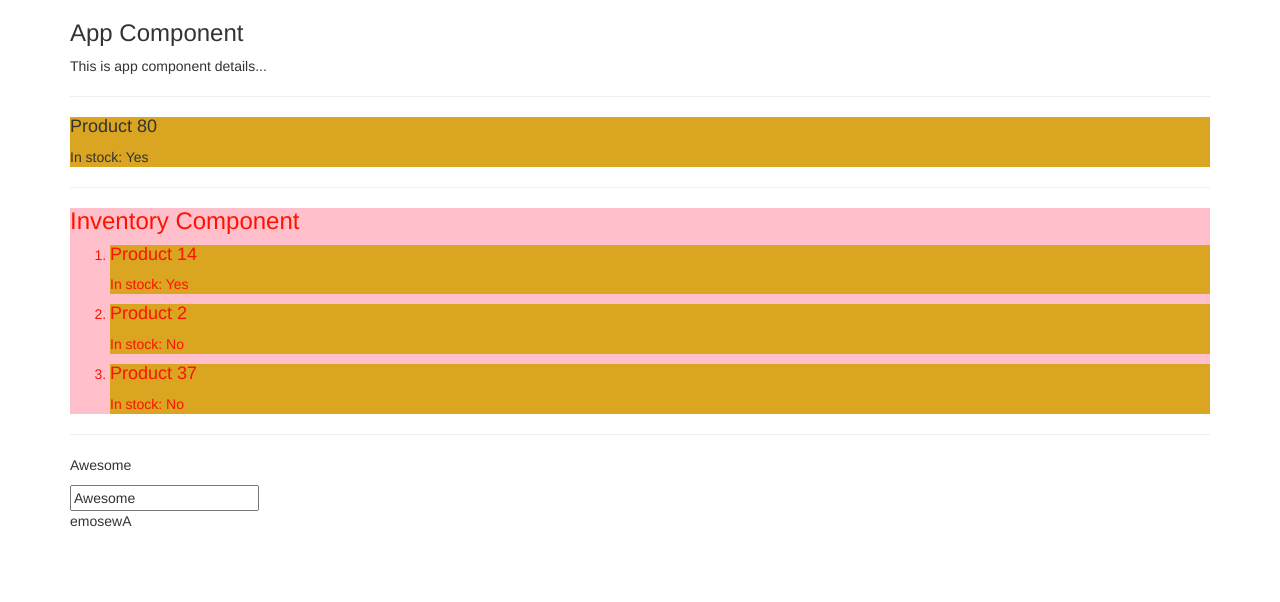
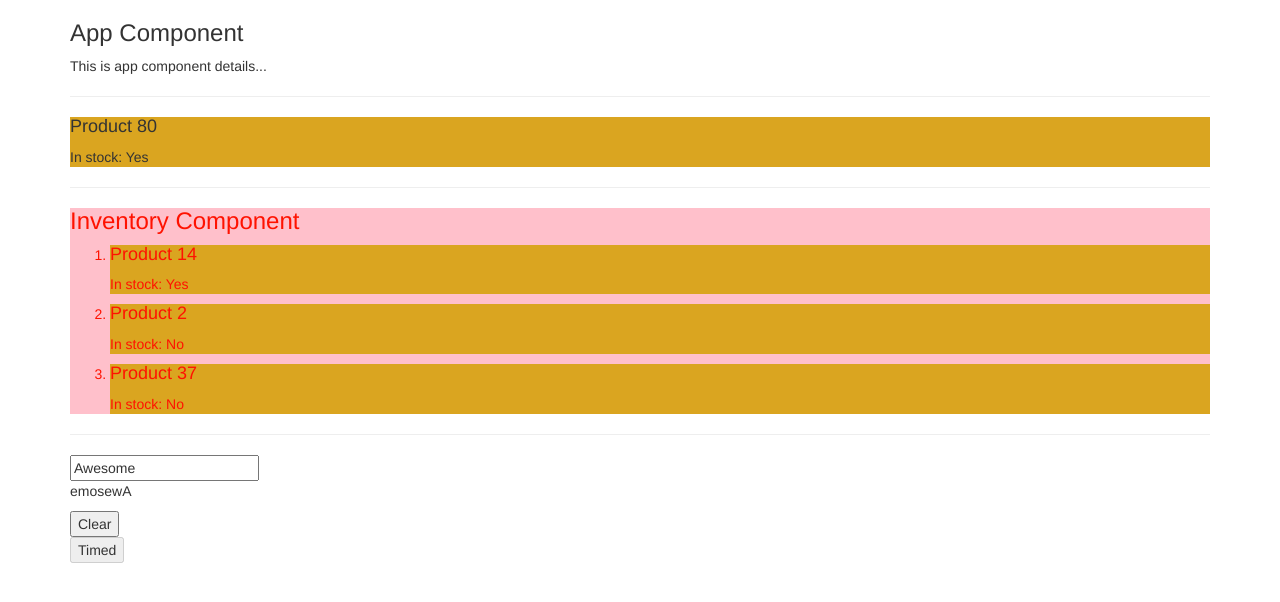
Before and after one commit to ChiefTwoPencils/ng-train-isinc, an Angular app: page / in a window 1280 px wide. Shown: the top 602 px of the page. Built offline with nearby package versions, Linux system fonts and the light colour scheme.

Commit message:
more components

```diff
--- a/src/app/app.component.html
+++ b/src/app/app.component.html
@@ -29,8 +29,6 @@
       <app-inventory></app-inventory>
       <hr>
       <app-tuesday></app-tuesday>
-      <!-- <div app-tuesday></div> -->
-      <!-- <div class="app-tuesday"></div> -->
     </div>
   </div>
 </div>
--- a/src/app/tuesday/tuesday.component.html
+++ b/src/app/tuesday/tuesday.component.html
@@ -1,5 +1,6 @@
 <div>
-  <p>{{status}}</p>
   <input type="text" [(ngModel)]='status' />
   <p>{{status.split('').reverse().join('')}}</p>
+  <button (click)="handle()">Clear</button> <br>
+  <button [disabled]="buttonDisabled">Timed</button>
 </div>
--- a/src/app/tuesday/tuesday.component.ts
+++ b/src/app/tuesday/tuesday.component.ts
@@ -8,11 +8,17 @@ import { Component, OnInit } from '@angular/core';
 export class TuesdayComponent implements OnInit {
 
   status: string;
+  buttonDisabled: boolean;
   constructor() {
     this.status = 'Awesome';
   }
 
+  handle() {
+    this.status = '';
+  }
+
   ngOnInit() {
+    setTimeout(() => {this.buttonDisabled = true;}, 2000);
   }
 
 }
```
